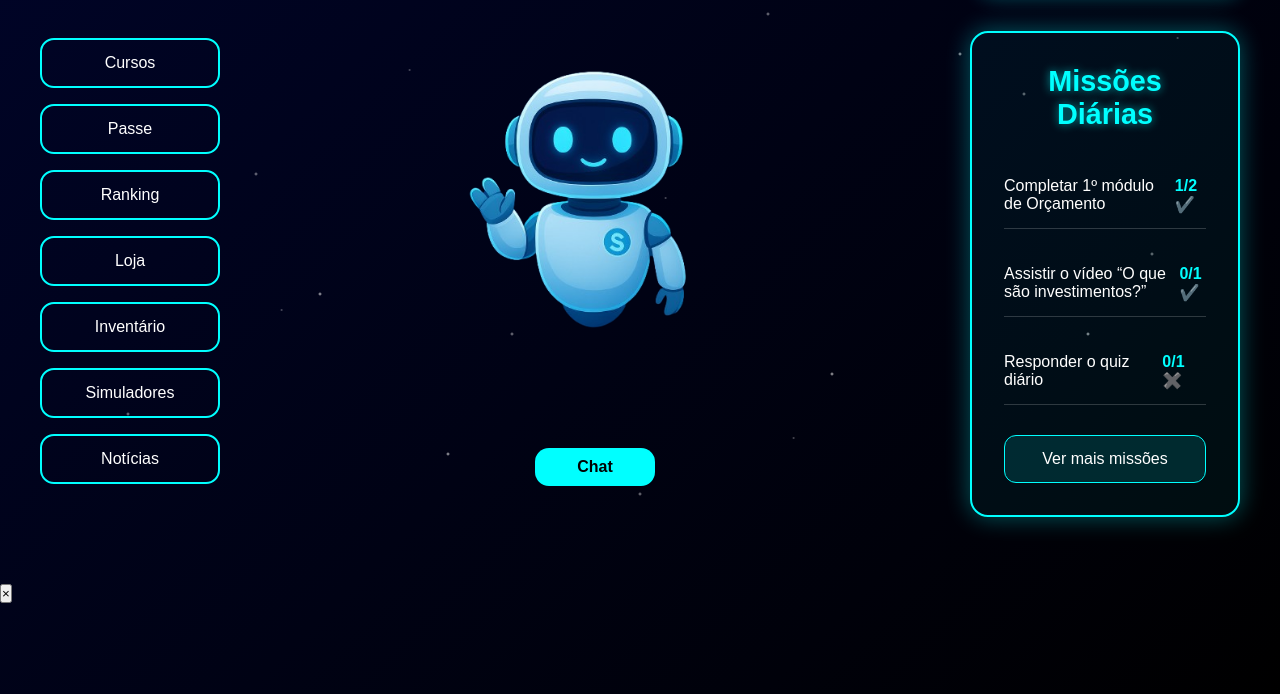
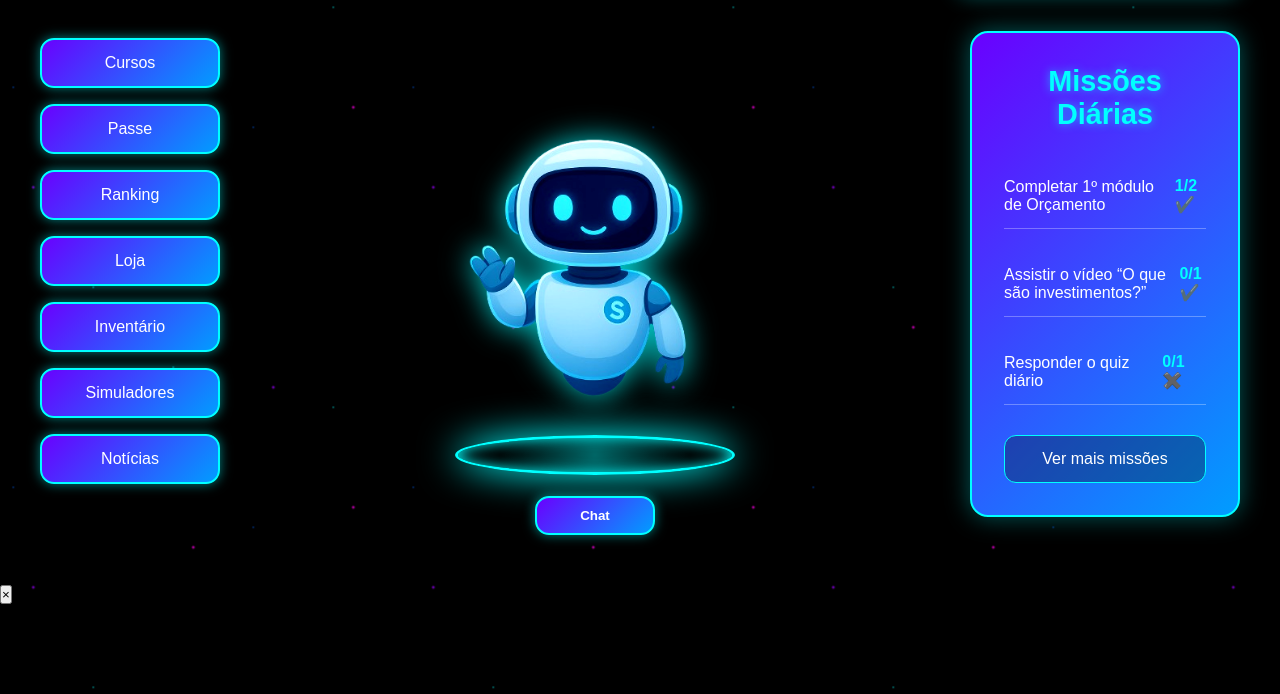
Before and after one commit to NicolasFukunaga/STARTERCASH, a plain HTML site: page html/l.html in a window 1280 px wide. Shown: the part 106-800 px from the top of the page. Drawn offline with Linux system fonts and the light colour scheme.

Commit message:
Atualização cores e base da aury

```diff
--- a/html/l.html
+++ b/html/l.html
@@ -19,6 +19,8 @@
             --color-darker: #000000;
             --color-muted: #a6b1d8;
             --color-xp: #FFD700;
+            --gradient-button: linear-gradient(135deg, #6A00FF, #009DFF);
+            --gradient-base: radial-gradient(circle at center, rgba(0, 255, 255, 0.4) 0%, rgba(0, 255, 255, 0) 70%);
 
             --font-family: 'Arial', sans-serif;
 
@@ -30,7 +32,9 @@
 
         body {
             font-family: var(--font-family);
-            background: linear-gradient(135deg, var(--color-dark), var(--color-darker));
+            /* REMOVIDO: O gradiente de fundo do body, pois ele é coberto pelas partículas,
+               deixando apenas a cor base que será preenchida pelo background-particles. */
+            background-color: var(--color-darker);
             color: white;
             min-height: 100vh;
             display: flex;
@@ -45,6 +49,8 @@
             padding: 20px min(40px, 5%);
             align-items: center;
             margin-top: 15px;
+            position: relative; /* Adicionado para garantir que o Header fique acima das partículas */
+            z-index: 10;
         }
 
         .header-lobby h1 {
@@ -69,11 +75,16 @@
             width: 40px;
             height: 40px;
             border-radius: 50%;
-            background: white;
+        }
+
+        .xp-group {
+            display: flex;
+            align-items: center;
+            gap: 8px;
         }
 
         .xp-bar {
-            width: 120px;
+            width: 80px;
             height: 6px;
             background: #333;
             border-radius: 6px;
@@ -86,18 +97,24 @@
             background: var(--color-xp);
         }
 
-        /* ========================== SEÇÃO PRINCIPAL - ALTERAÇÃO CHAVE AQUI ========================== */
+        .xp-text {
+            font-size: 0.8rem;
+            color: var(--color-xp);
+            font-weight: bold;
+        }
+
+        /* ========================== SEÇÃO PRINCIPAL (CORRIGIDO) ========================== */
 
         .section-lobby {
             display: flex;
-            /* DISTRIBUI O ESPAÇO: Botões à esquerda, Missões à direita, e o robô no centro */
             justify-content: space-between;
             align-items: center;
             flex-grow: 1;
             min-height: 70vh;
             padding-top: 20px;
-            /* AUMENTADO O ESPAÇAMENTO LATERAL para afastar os botões e a caixa de missões das bordas */
             padding-inline: 100px;
+            position: relative; /* Adicionado para garantir que os elementos fiquem sobre as partículas */
+            z-index: 5;
         }
 
         /* ---------- BOTÕES LATERAIS --------- */
@@ -107,58 +124,116 @@
             flex-direction: column;
             gap: 16px;
             margin-top: 0;
-            /* Removido o transform original da versão anterior para manter alinhamento */
+            /* Restaurado o valor para o layout horizontal */
             transform: translateY(-50px);
         }
 
         .neon-btn {
             width: 180px;
             padding: 14px 0;
-            background: transparent;
+            background: var(--gradient-button);
             color: white;
             border: 2px solid var(--color-primary);
             border-radius: var(--radius-md);
             cursor: pointer;
             font-size: 1rem;
             transition: var(--transition-fast);
+            box-shadow: 0 0 12px rgba(0, 255, 255, 0.5);
         }
 
         .neon-btn:hover {
-            background: rgba(0, 255, 255, 0.15);
-            box-shadow: 0 0 18px var(--color-primary);
+            transform: scale(1.05);
+            box-shadow: 0 0 20px #00FFFF;
+            background: var(--gradient-button);
         }
 
-        /* ---------- AVATAR - RESTAURADO O CÓDIGO ORIGINAL DO ROBÔ ---------- */
+        .btn-gradient-animado {
+            padding: 14px 0;
+            width: 180px;
+            border: none;
+            border-radius: 14px;
+            color: white;
+            cursor: pointer;
+            background: linear-gradient(90deg,
+                #00FFFF,
+                #0066FF,
+                #9B00FF,
+                #FF00E6,
+                #00FFFF
+            );
+            background-size: 400% 400%;
+            animation: gradientFlow 6s ease infinite;
+        }
+
+        @keyframes gradientFlow {
+            0% { background-position: 0% 50%; }
+            50% { background-position: 100% 50%; }
+            100% { background-position: 0% 50%; }
+        }
+
+
+        /* ---------- AVATAR E BOTÃO CHAT (EFEITO 3D) --------- */
 
         .aury-lobby {
             display: flex;
             flex-direction: column;
             align-items: center;
             gap: 14px;
-            /* Ajuste para centralizar o robô verticalmente */
-            transform: translateY(-98px);
-            /* Para garantir que ele não seja espremido */
+            /* Restaurado o valor para o layout horizontal */
+            transform: translateY(-50px);
             flex-shrink: 0;
+            position: relative;
+            z-index: 10;
         }
 
         .aury-lobby img {
             width: 330px;
-            /* TRANSFORM ORIGINAL DO ROBÔ REMOVIDO PARA EVITAR DUPLICIDADE */
+            filter: drop-shadow(0 0 15px rgba(0, 255, 255, 0.8))
+                    contrast(1.2);
+            transform: translateY(20px);
         }
 
-        .aury-lobby button {
+        .aury-base {
+            width: 280px;
+            height: 40px;
+            border-radius: 50%;
+            position: absolute;
+            bottom: 60px;
+            border: 3px solid var(--color-primary);
+            box-shadow: 0 0 30px var(--color-primary), inset 0 0 10px rgba(0, 255, 255, 0.8);
+            background: var(--gradient-base);
+            z-index: -1;
+            animation: base-pulse 3s infinite alternate;
+        }
+
+        @keyframes base-pulse {
+            from { box-shadow: 0 0 30px var(--color-primary), inset 0 0 10px rgba(0, 255, 255, 0.8); }
+            to { box-shadow: 0 0 45px var(--color-primary), inset 0 0 15px rgba(0, 255, 255, 1); }
+        }
+
+        .aury-lobby .chat-btn {
+            width: 120px;
+            background: var(--gradient-button);
+            color: white;
+            border: 2px solid var(--color-primary);
+            font-weight: 700;
             padding: 10px 16px;
-            background: var(--color-primary);
-            border: none;
             border-radius: var(--radius-md);
             cursor: pointer;
-            font-weight: bold;
+            transition: var(--transition-fast);
+            box-shadow: 0 0 12px rgba(0, 255, 255, 0.5);
+            position: relative;
+            z-index: 5;
+        }
+
+        .aury-lobby .chat-btn:hover {
+            transform: scale(1.05);
+            box-shadow: 0 0 20px #00FFFF;
         }
 
         /* ---------- MISSÕES (CAIXA RETANGULAR GRANDE) --------- */
 
         .missao-box {
-            /* Largura original restaurada para caber no novo espaçamento */
             width: 270px;
             min-height: 440px;
             padding: 32px;
@@ -169,10 +244,10 @@
 
             border-radius: 18px;
             border: 2px solid var(--color-primary);
-            background: rgba(0, 255, 255, 0.05);
+            background: var(--gradient-button);
             box-shadow: 0 0 25px rgba(0, 255, 255, 0.35);
 
-            /* Ajuste para alinhar verticalmente */
+            /* Restaurado o valor para o layout horizontal */
             transform: translateY(-37px);
             flex-shrink: 0;
         }
@@ -190,9 +265,12 @@
             display: flex;
             justify-content: space-between;
             align-items: center;
+            padding: 14px 0;
+            border-bottom: 1px solid rgba(255, 255, 255, 0.3);
+        }
 
-            padding: 14px 0;
-            border-bottom: 1px solid rgba(255, 255, 255, 0.18);
+        .missao-item p {
+            color: white;
         }
 
         .missao-item:last-child {
@@ -211,7 +289,7 @@
             padding: 14px 0;
             width: 100%;
 
-            background: rgba(0, 255, 255, 0.12);
+            background: rgba(0, 0, 0, 0.3);
             border: 1px solid var(--color-primary);
             border-radius: 12px;
 
@@ -222,23 +300,20 @@
         }
 
         .missao-more:hover {
-            background: rgba(0, 255, 255, 0.25);
+            background: rgba(0, 0, 0, 0.5);
             box-shadow: 0 0 20px var(--color-primary);
         }
 
 
         /* ========================== RESPONSIVIDADE ========================== */
         @media (max-width: 1300px) {
-             /* Aumentei o breakpoint para dar mais espaço antes de quebrar a linha */
             .section-lobby {
-                /* Distribui o espaço nas laterais antes de quebrar */
                 padding-inline: 40px;
             }
         }
 
         @media (max-width: 1100px) {
             .section-lobby {
-                /* Quebra a linha para empilhar os elementos em telas menores */
                 flex-direction: column;
                 gap: 40px;
                 padding-top: 0;
@@ -248,9 +323,7 @@
             }
 
             .aury-lobby, .botoes-lobby, .missao-box {
-                /* Remove o ajuste vertical */
                 transform: translateY(0);
-                /* Centraliza em telas pequenas */
                 margin-inline: auto;
             }
 
@@ -269,59 +342,42 @@
         }
 
         /* =========================================================
-   FUNDO ANIMADO DE ESTRELAS — VERSÃO AVANÇADA
+        FUNDO ANIMADO DE PARTÍCULAS COLORIDAS (CORREÇÃO DE CONFLITO)
         ========================================================= */
-.background-stars {
+
+        .background-particles {
             position: fixed;
             inset: 0;
             z-index: -1;
             overflow: hidden;
 
+            /* Adicionado o gradiente escuro de fundo aqui, para que ele seja
+               a base da animação e não haja conflito com o background-color do body. */
+            background: linear-gradient(135deg, #000428, #300050);
+
             background-image:
+                radial-gradient(2px 2px at 15% 30%, #FF00E6, transparent),
+                radial-gradient(2px 2px at 35% 90%, #9B00FF, transparent),
+                radial-gradient(2px 2px at 55% 20%, #FF00E6, transparent),
+                radial-gradient(2px 2px at 75% 40%, #9B00FF, transparent),
+                radial-gradient(2px 2px at 95% 75%, #FF00E6, transparent),
 
-    /* Camada 1 — estrelas maiores e mais brilhantes */
-    radial-gradient(2px 2px at 5% 10%,  #ffffffcc, transparent),
-    radial-gradient(2px 2px at 15% 30%, #ffffffcc, transparent),
-    radial-gradient(2px 2px at 25% 70%, #ffffffcc, transparent),
-    radial-gradient(2px 2px at 35% 90%, #ffffffcc, transparent),
-    radial-gradient(2px 2px at 45% 50%, #ffffffcc, transparent),
-    radial-gradient(2px 2px at 55% 20%, #ffffffcc, transparent),
-    radial-gradient(2px 2px at 65% 80%, #ffffffcc, transparent),
-    radial-gradient(2px 2px at 75% 40%, #ffffffcc, transparent),
-    radial-gradient(2px 2px at 85% 75%, #ffffffcc, transparent),
-    radial-gradient(2px 2px at 95% 25%, #ffffffcc, transparent),
-
-    /* Camada 2 — estrelas médias espalhadas */
-    radial-gradient(2px 2px at 10% 85%, #ffffff99, transparent),
-    radial-gradient(2px 2px at 20% 55%, #ffffff99, transparent),
-    radial-gradient(2px 2px at 30% 25%, #ffffff99, transparent),
-    radial-gradient(2px 2px at 40% 75%, #ffffff99, transparent),
-    radial-gradient(2px 2px at 50% 95%, #ffffff99, transparent),
-    radial-gradient(2px 2px at 60% 35%, #ffffff99, transparent),
-    radial-gradient(2px 2px at 70% 15%, #ffffff99, transparent),
-    radial-gradient(2px 2px at 80% 45%, #ffffff99, transparent),
-    radial-gradient(2px 2px at 90% 65%, #ffffff99, transparent),
-
-    /* Camada 3 — micro estrelas */
-    radial-gradient(1.5px 1.5px at 12% 12%, #ffffff66, transparent),
-    radial-gradient(1.5px 1.5px at 22% 72%, #ffffff66, transparent),
-    radial-gradient(1.5px 1.5px at 32% 42%, #ffffff66, transparent),
-    radial-gradient(1.5px 1.5px at 42% 18%, #ffffff66, transparent),
-    radial-gradient(1.5px 1.5px at 52% 58%, #ffffff66, transparent),
-    radial-gradient(1.5px 1.5px at 62% 88%, #ffffff66, transparent),
-    radial-gradient(1.5px 1.5px at 72% 28%, #ffffff66, transparent),
-    radial-gradient(1.5px 1.5px at 82% 68%, #ffffff66, transparent),
-    radial-gradient(1.5px 1.5px at 92% 38%, #ffffff66, transparent);
+                radial-gradient(1.5px 1.5px at 10% 85%, #00FFFF99, transparent),
+                radial-gradient(1.5px 1.5px at 30% 25%, #0066FF99, transparent),
+                radial-gradient(1.5px 1.5px at 50% 95%, #00FFFF99, transparent),
+                radial-gradient(1.5px 1.5px at 70% 15%, #0066FF99, transparent),
+                radial-gradient(1.5px 1.5px at 90% 65%, #00FFFF99, transparent);
 
             background-repeat: repeat;
-  animation: stars-move var(--star-speed) linear infinite;
+            background-size: 400px 400px;
+            animation: particles-move 15s linear infinite;
             opacity: 0.95;
         }
 
-/* Movimento contínuo das partículas */
-@keyframes stars-move {
-  0%   { transform: translateY(0); }
-  100% { transform: translateY(-320px); }
+        /* Movimento contínuo das partículas (mais lento e suave) */
+        @keyframes particles-move {
+            0%   { background-position: 0 0; }
+            100% { background-position: 400px 400px; } /* Move na diagonal */
         }
 
     </style>
@@ -335,17 +391,20 @@
             <h1>StarterCash</h1>
 
             <div class="user-box">
-                <img src="https://i.imgur.com/3GvwU3g.png" alt="Avatar do Usuário">
+                <img src="../assets/aury.png" alt="Avatar do Usuário">
 
                 <div>
+                    <p><strong>User</strong></p>
 
-                    <div class="background-stars"></div>
-                    <p><strong>User</strong></p>
+                    <div class="xp-group">
                         <div class="xp-bar">
                             <div class="xp-fill"></div>
                         </div>
+                        <span class="xp-text">25% XP</span>
                     </div>
-                <p style="color: var(--color-xp);">0 🪙</p>
+                </div>
+
+                <p style="color: var(--color-xp);">50 💰</p>
             </div>
         </header>
 
@@ -363,8 +422,9 @@
                 </section>
 
                 <section class="aury-lobby">
+                    <div class="aury-base"></div>
                     <img src="../assets/aury.png" alt="Aury, o robô assistente">
-                    <button class="neon-btn" style="width: 120px; background: var(--color-primary); color: var(--color-darker); border: none; font-weight: 700;">Chat</button>
+                    <button class="chat-btn">Chat</button>
                 </section>
 
                 <section class="missao-box">
@@ -400,6 +460,7 @@
         </div>
     </main>
 
+    <div class="background-particles"></div>
 
     <script>
         const overlay = document.getElementById("modal-overlay");
```
Lines whose indentation alone changed are shown as unchanged.
